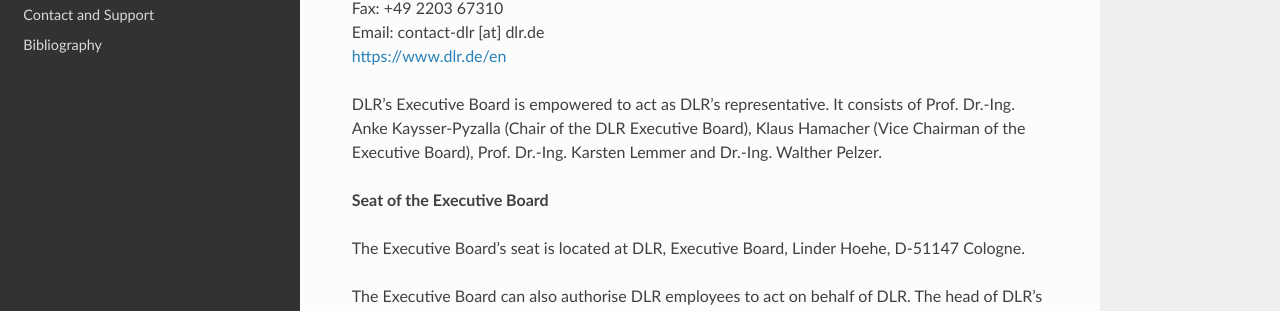
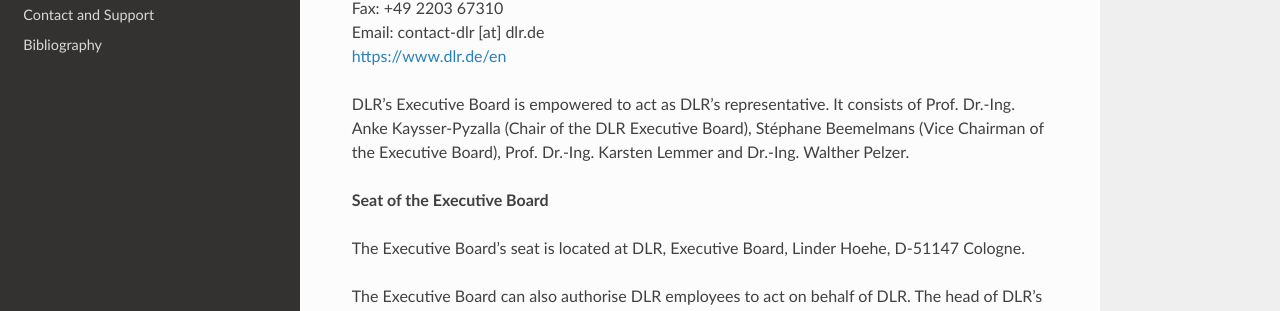
Before and after one commit to dlr-pa/oac, a Sphinx documentation site: the page built from docs/source/imprint.rst, in a window 1280 px wide and 900 px high. Shown: the part 403-714 px from the top of the window. Built offline with Sphinx 7.4.7 and the Read the Docs theme 3.1.0, drawn with Linux system fonts in a browser that asks for light colours.

Commit message:
Update Imprint (#114)
## Before you get started
- [x] 🙋‍♀️ Create an issue to discuss what you are going to do!

---

## Description
- Closes #112

Change of Vice Chairman of DLR's Executive Board. Imprint must be
updated accordingly.

## Type of change
- [ ] Bug fix (non-breaking change which fixes an issue)
- [ ] New feature (non-breaking change which adds functionality)
- [ ] Breaking change (fix or feature that would cause existing
functionality to not work as expected)
- [x] Documentation change

## How has this been tested?

- [x] `make html` and checking the output of the generated html files

**Test configuration**:
* Operating system: Windows 11

## Checklist
- [x] My code follows the style guidelines of this project
- [x] I have performed a self-review of my code
- [ ] I have commented my code, particularly in hard-to-understand areas
- [x] I have made corresponding changes to the documentation
- [x] My changes generate no new warnings
- [ ] I have added tests that prove my fix is effective or that my
feature works
- [x] New and existing unit tests pass locally with my changes
- [ ] Any changed dependencies have been added or removed correctly
- [ ] main branch: I have updated the CHANGELOG
- [ ] main branch: I have updated the version numbering in
`__about__.py` according to the [semantic versioning
scheme](https://semver.org/)

```diff
--- a/docs/source/imprint.rst
+++ b/docs/source/imprint.rst
@@ -15,7 +15,7 @@
 | https://www.dlr.de/en
 
 DLR's Executive Board is empowered to act as DLR's representative.
-It consists of Prof. Dr.-Ing. Anke Kaysser-Pyzalla (Chair of the DLR Executive Board), Klaus Hamacher (Vice Chairman of the Executive Board), Prof. Dr.-Ing. Karsten Lemmer and Dr.-Ing. Walther Pelzer.
+It consists of Prof. Dr.-Ing. Anke Kaysser-Pyzalla (Chair of the DLR Executive Board), Stéphane Beemelmans (Vice Chairman of the Executive Board), Prof. Dr.-Ing. Karsten Lemmer and Dr.-Ing. Walther Pelzer.
 
 **Seat of the Executive Board**
 
```
